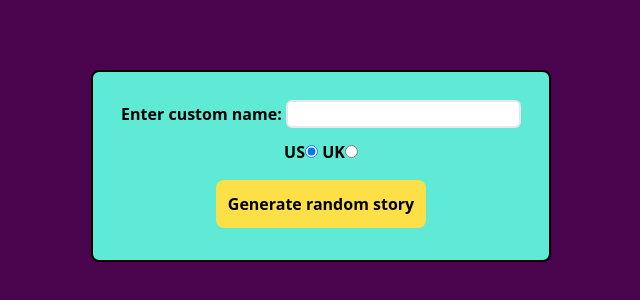
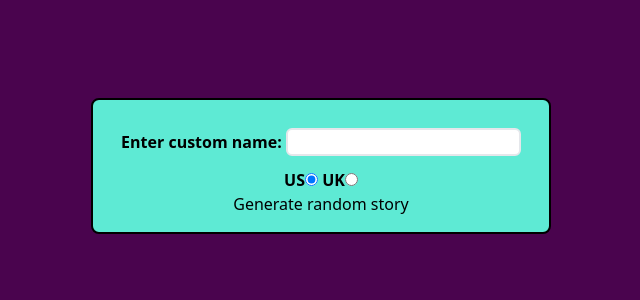
Before and after one commit to Gifton07/Silly-Story-Generator, a plain HTML site: page index.html in a window 1280 px wide. Shown: the part 234-534 px from the top of the page, without its empty margins (319-959 px from the left). Drawn offline with nearby package versions, Linux system fonts and the light colour scheme; files whose address does not match are found by name.

Commit message:
Update index.html

```diff
--- a/index.html
+++ b/index.html
@@ -22,7 +22,7 @@
       ><input id="uk" type="radio" name="ukus" value="uk" />
     </div>
     <div>
-      <button class="randomize bg-yellow-300 rounded-lg p-3 m-4 font-bold">Generate random story</button>
+      <button class="randomize ">Generate random story</button>
     </div>
     <!-- Thanks a lot to Willy Aguirre for his help with the code for this assessment -->
     <p class="story  font-semibold"></p>
```
